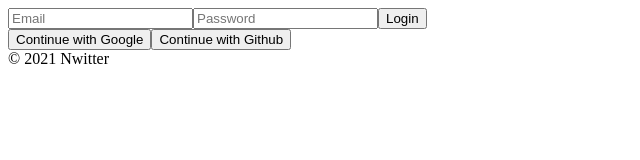
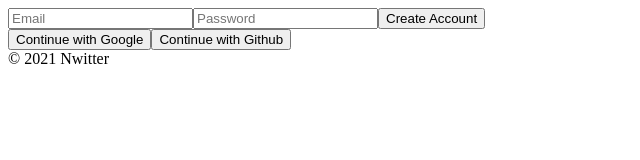
Before and after one commit to mooooburg-dev/nwitter, a React (Create React App) app: page /#/ in a window 1280 px wide. Shown: the top 160 px of the page, without its empty margins (0-640 px from the left). Built offline with nearby package versions, Linux system fonts and the light colour scheme; no server answers.

Commit message:
Creating Account

```diff
--- a/src/routes/Auth.js
+++ b/src/routes/Auth.js
@@ -1,5 +1,9 @@
-import { EmailAuthCredential } from "@firebase/auth";
 import React, { useState } from "react";
+import { authService } from "fbase";
+import {
+  createUserWithEmailAndPassword,
+  signInWithEmailAndPassword,
+} from "firebase/auth";
 
 // export default () => <span>Auth</span>;
 
@@ -8,6 +12,7 @@ import React, { useState } from "react";
 const Auth = () => {
   const [email, setEmail] = useState("");
   const [password, setPassword] = useState("");
+  const [newAccount, setNewAccount] = useState(true);
 
   const onChange = (event) => {
     const {
@@ -20,8 +25,25 @@ const Auth = () => {
     }
   };
 
-  const onSubmit = (event) => {
+  const onSubmit = async (event) => {
     event.preventDefault();
+    try {
+      let data;
+      if (newAccount) {
+        // create account
+        data = await createUserWithEmailAndPassword(
+          authService,
+          email,
+          password
+        );
+      } else {
+        // login
+        data = await signInWithEmailAndPassword(authService, email, password);
+      }
+      console.log(data);
+    } catch (error) {
+      console.error(error);
+    }
   };
 
   return (
@@ -43,7 +65,10 @@ const Auth = () => {
           value={password}
           onChange={onChange}
         />
-        <input type="submit" value="Login" />
+        <input
+          type="submit"
+          value={[newAccount ? "Create Account" : "Login"]}
+        />
       </form>
 
       <div>
```
